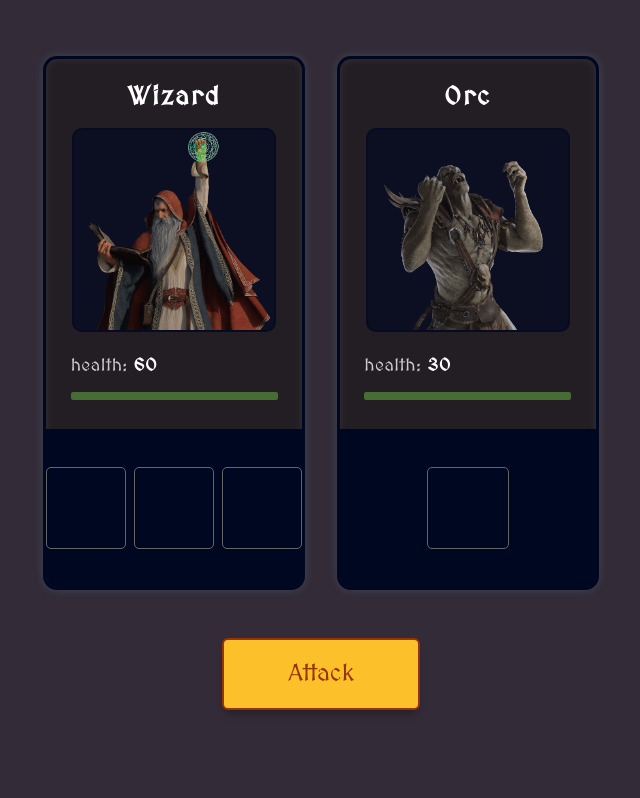
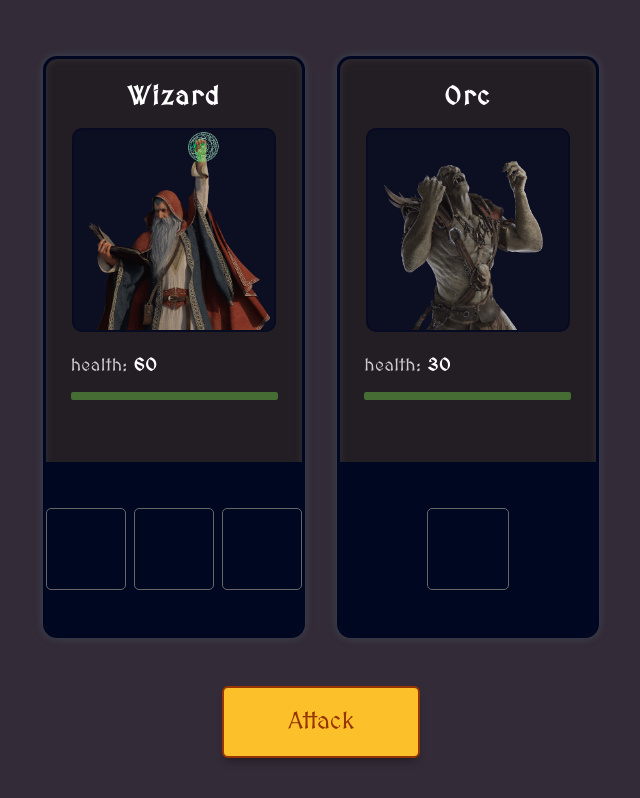
Before and after one commit to JaysonThompson/wizard-game, a website built with Vite: page index.html in a window 1280 px wide. Shown: the whole page, without its empty margins (319-959 px from the left). Built offline with nearby package versions, Linux system fonts and the light colour scheme; files whose address does not match are found by name.

Commit message:
one more minor adjustment for desktop

```diff
--- a/index.css
+++ b/index.css
@@ -53,7 +53,7 @@ main {
 @media (min-width: 550px) {
 	.character-card {
 		border: 0.2rem solid #000721;
-		height: 32rem;
+		height: 35rem;
 		width: 37vw;
 	}
 }
```
